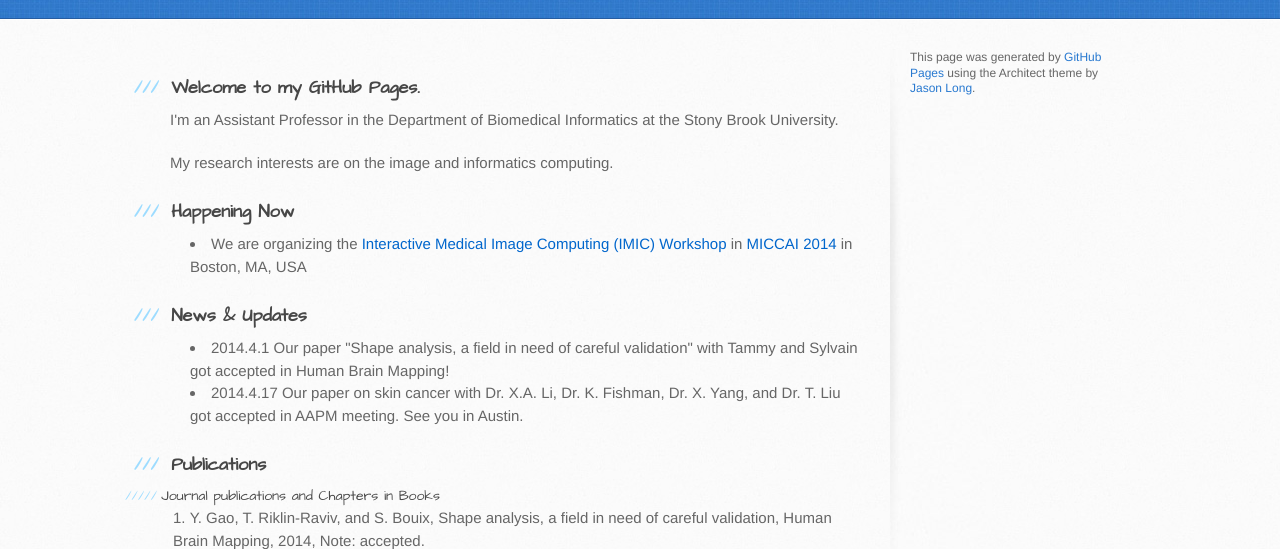
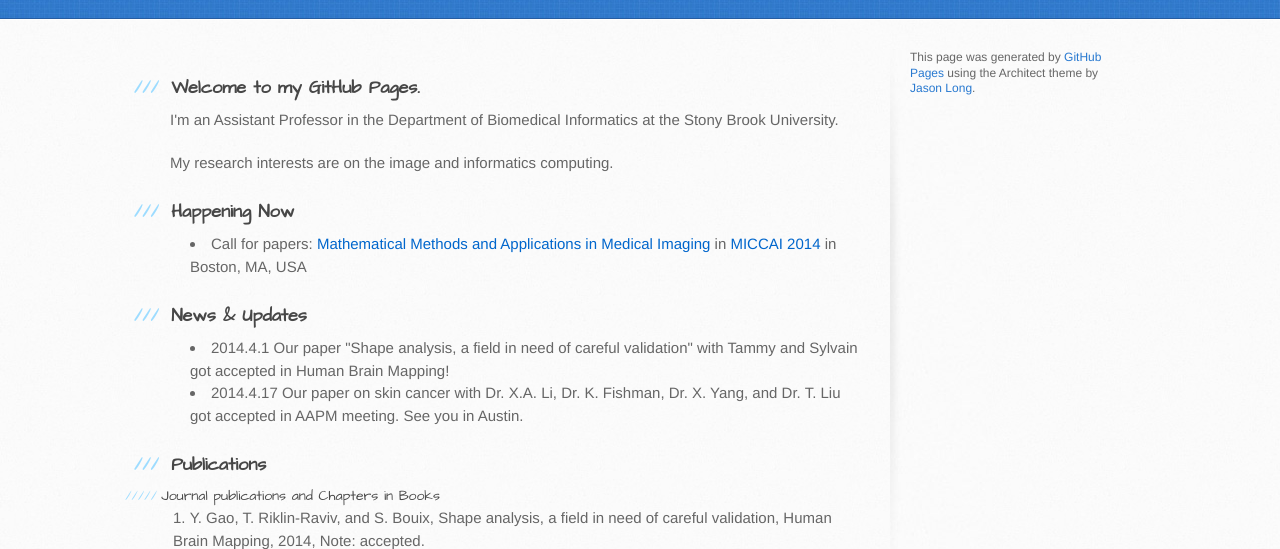
Before and after one commit to gaoyi/gaoyi.github.io, a plain HTML site: page index.html in a window 1280 px wide. Shown: the part 182-731 px from the top of the page. Drawn offline with Linux system fonts and the light colour scheme.

Commit message:
ENH: call for papers CMMM

```diff
--- a/index.html
+++ b/index.html
@@ -41,8 +41,8 @@
             <a name="happening-now" class="anchor" href="#happening-now"><span class="octicon octicon-link"></span></a>Happening Now</h3>
 
           <ul>
-            <li> We are organizing the
-              <a href="http://interactivemedical.org" title="http://interactivemedical.org" rel="nofollow"><font color="#0066cc">Interactive Medical Image Computing (IMIC) Workshop</font></a>
+            <li> Call for papers:
+              <a href="http://www.hindawi.com/journals/cmmm/si/787184/cfp" title="http://www.hindawi.com/journals/cmmm/si/787184/cfp" rel="nofollow"><font color="#0066cc">Mathematical Methods and Applications in Medical Imaging</font></a>
               in
               <a href="http://miccai2014.org" title="http://miccai2014.org" rel="nofollow"><font color="#0066cc">MICCAI 2014</font></a>
               in Boston, MA, USA
```
